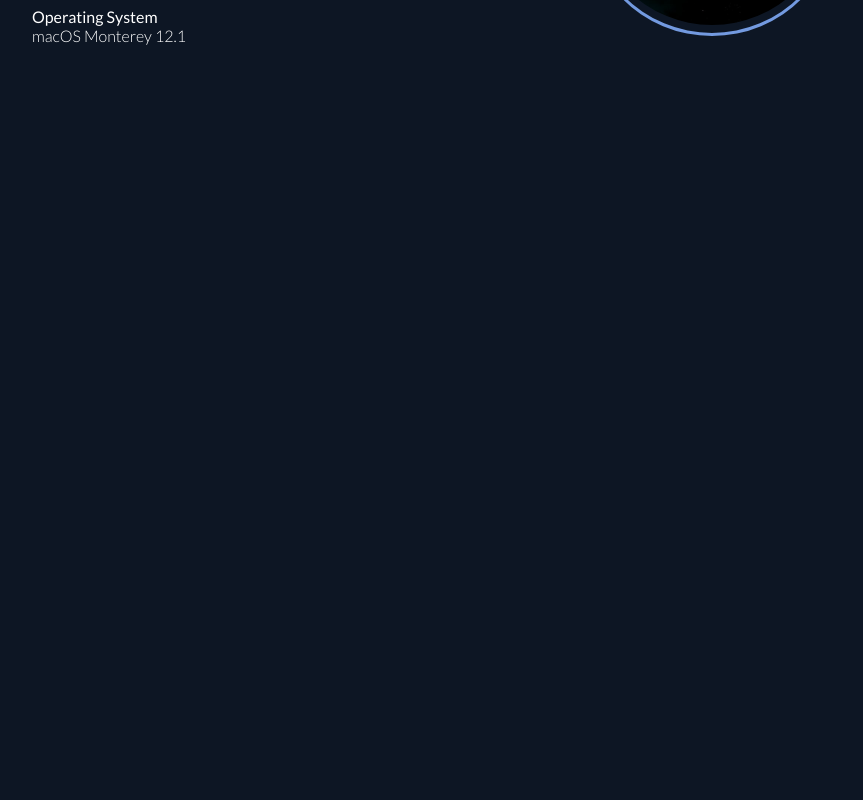
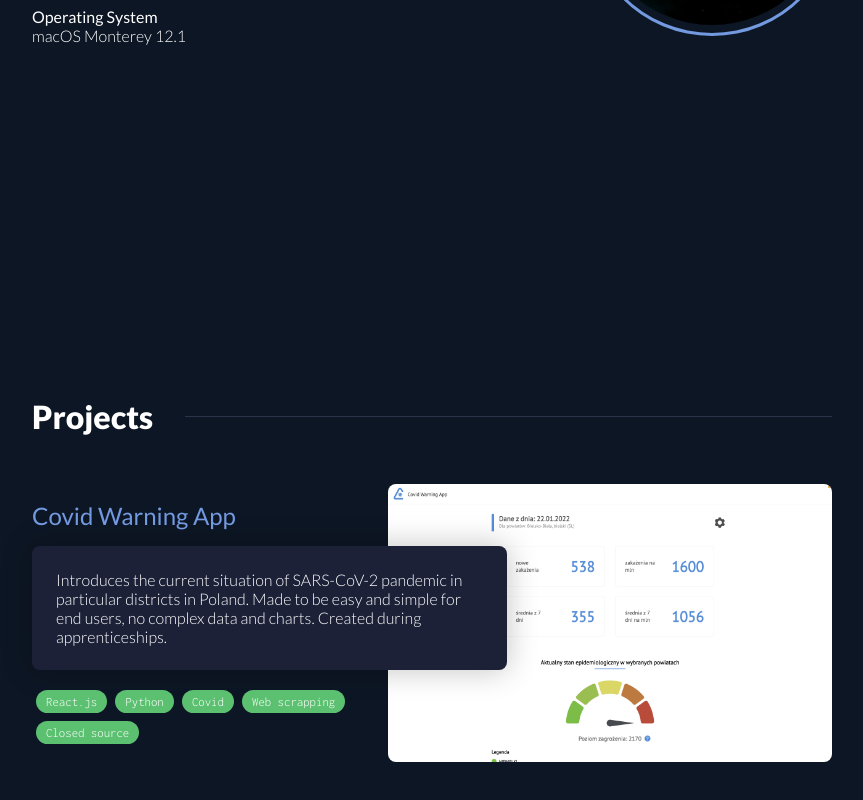
Before and after one commit to wblazej/wblz.xyz, a React (Create React App) app: page / in a window 1280 px wide. Shown: the part 1120-1920 px from the top of the page, without its empty margins (208-1071 px from the left). Built offline with nearby package versions, Linux system fonts and the light colour scheme.

Commit message:
projects page (not finished yet)

```diff
--- a/src/elements/NavBar/navBar.scss
+++ b/src/elements/NavBar/navBar.scss
@@ -22,7 +22,7 @@
     background-color: #0e1725d9;
     backdrop-filter: blur(10px);
     animation: nav-bar $animation-time;
-    z-index: 1;
+    z-index: 5;
     transition: box-shadow .3s;
 
     &.down {
--- /dev/null
+++ b/src/elements/Projects/Projects.tsx
@@ -0,0 +1,33 @@
+import './projects.scss';
+import CovidWarningAppPreview from './../../img/projects/covid-warning-app.png';
+
+const Projects = () => {
+    return (
+        <section className="projects">
+            <div className="header">
+                <h3>Projects</h3>
+                <div className="break-line"></div>
+            </div>
+            <div className="section-content">
+                <div className="project">
+                    <div className="description">
+                        <h4>Covid Warning App</h4>
+                        <p>Introduces the current situation of SARS-CoV-2 pandemic in particular districts in Poland. Made to be easy and simple for end users, no complex data and charts. Created during apprenticeships.</p>
+                        <div className="tags">
+                            <span>React.js</span>
+                            <span>Python</span>
+                            <span>Covid</span>
+                            <span>Web scrapping</span>
+                            <span>Closed source</span>
+                        </div>
+                    </div>
+                    <div className="preview">
+                        <img src={CovidWarningAppPreview} alt="" />
+                    </div>
+                </div>
+            </div>
+        </section>
+    )
+}
+
+export default Projects;
--- /dev/null
+++ b/src/elements/Projects/projects.scss
@@ -0,0 +1,60 @@
+@import './../../style/variables';
+
+section.projects {
+    .section-content {
+        .project {
+            display: flex;
+            align-items: center;
+            margin-top: 2em;
+            margin-bottom: 2em;
+            flex-wrap: wrap;
+
+            .description {
+                z-index: 1;
+                flex: .8;
+
+                h4 {
+                    color: $accent-color;
+                    font-size: 1.5rem;
+                    margin: 0;
+                    font-weight: 400;
+                }
+
+                p {
+                    background-color: #1c2138;
+                    padding: 1.5em;
+                    border-radius: .5em;
+                    box-shadow: 0 0 30px 1px rgba(0, 0, 0, 0.226);
+                    width: 120%;
+                }
+
+                .tags {
+                    display: flex;
+                    flex-direction: row;
+                    flex-wrap: wrap;
+
+                    span {
+                        display: block;
+                        background-color: #5cc071;
+                        font-size: .8rem;
+                        border-radius: 10em;
+                        padding: .4em .8em;
+                        margin: .3em;
+                        font-family: 'Inconsolata', monospace;
+                    }
+                }
+            }
+
+            .preview {
+                flex: 1;
+                min-width: 300px;
+
+                img {
+                    width: 100%;
+                    height: auto;
+                    border-radius: .5em;
+                }
+            }
+        }
+    }
+}
--- a/src/index.tsx
+++ b/src/index.tsx
@@ -5,6 +5,7 @@ import Home from './elements/Home/Home';
 import NavBar from './elements/NavBar/NavBar';
 import Socials from './elements/Socials/Socials';
 import About from './elements/About/About';
+import Projects from './elements/Projects/Projects';
 
 ReactDOM.render(
 	<React.StrictMode>
@@ -12,6 +13,7 @@ ReactDOM.render(
 		<Socials/>
 		<Home/>
 		<About/>
+		<Projects/>
 	</React.StrictMode>,
 	document.getElementById('root')
 );
--- a/src/style/index.scss
+++ b/src/style/index.scss
@@ -16,6 +16,7 @@ section {
     margin: 0 auto;
     padding-left: 5em;
     padding-right: 5em;
+    margin-bottom: 20em;
 
     .header {
         display: flex;
```
